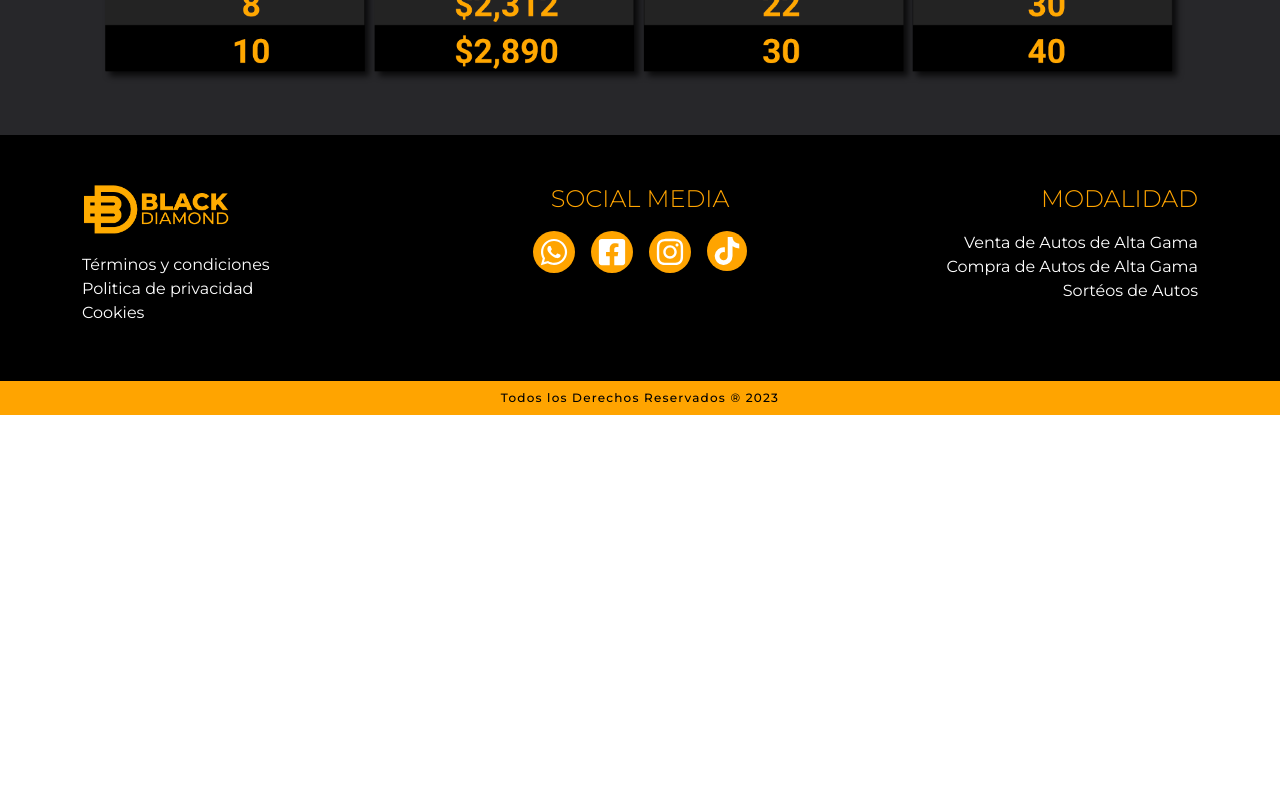
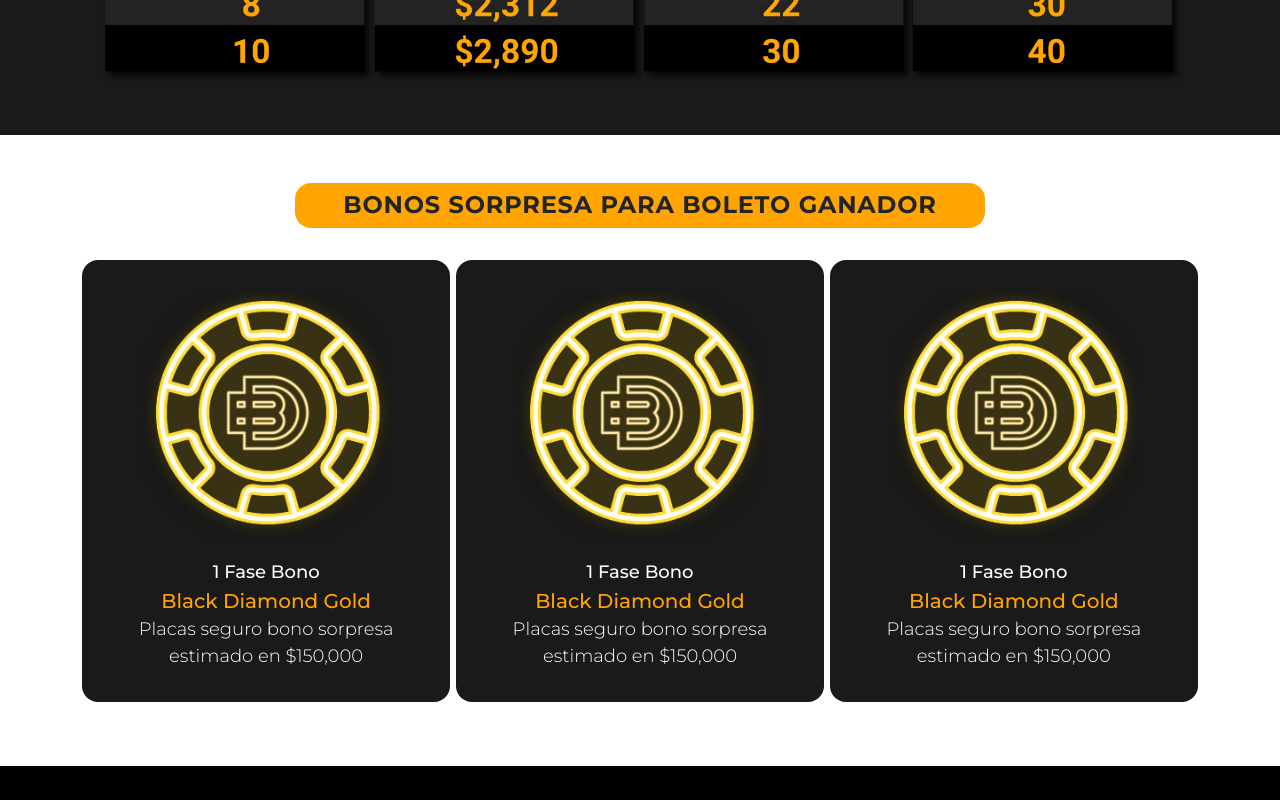
Before and after one commit to 4me7h/blackdiamond, a React (Create React App) app: page /sorteos in a window 1280 px wide. Shown: the part 1580-2380 px from the top of the page. Before the commit the page ends 1995 px from the top, so only its background shows below. Built offline with nearby package versions, Linux system fonts and the light colour scheme.

Commit message:
compnent: bonos

```diff
--- a/src/components/Bono.scss
+++ /dev/null
@@ -1,3 +0,0 @@
-.bono {
-    background-color: red;
-}
--- /dev/null
+++ b/src/components/Bonos.js
@@ -0,0 +1,55 @@
+import Col from "react-bootstrap/esm/Col";
+import Container from "react-bootstrap/esm/Container";
+import Row from "react-bootstrap/esm/Row";
+
+import imgBono01 from "../images/img-bono.png";
+
+const Bonos = () => {
+  return (
+    <>
+      <section className="bonos">
+        <Container>
+          <Row>
+            <Col>
+              <div className="bonos__container">
+                <div className="bonos__header">
+                  <h3><span className="text--subtitle-mark">Bonos sorpresa para boleto ganador</span></h3>
+                </div>
+                <div className="bonos__content">
+                  <ul className="bonos__list">
+                    <li className="bonos__item">
+                      <div className="bonos__card">
+                        <img className="bonos__card__img" src={imgBono01} alt="bonos-img"/>
+                        <span className="bonos__card__fase">1 Fase Bono</span>
+                        <span className="bonos__card__name">Black Diamond Gold</span>
+                        <span className="bonos__card__text">Placas seguro bono sorpresa estimado en $150,000</span>
+                      </div>
+                    </li>
+                    <li className="bonos__item">
+                      <div className="bonos__card">
+                        <img className="bonos__card__img" src={imgBono01} alt="bonos-img"/>
+                        <span className="bonos__card__fase">1 Fase Bono</span>
+                        <span className="bonos__card__name">Black Diamond Gold</span>
+                        <span className="bonos__card__text">Placas seguro bono sorpresa estimado en $150,000</span>
+                      </div>
+                    </li>
+                    <li className="bonos__item">
+                      <div className="bonos__card">
+                        <img className="bonos__card__img" src={imgBono01} alt="bonos-img"/>
+                        <span className="bonos__card__fase">1 Fase Bono</span>
+                        <span className="bonos__card__name">Black Diamond Gold</span>
+                        <span className="bonos__card__text">Placas seguro bono sorpresa estimado en $150,000</span>
+                      </div>
+                    </li>
+                  </ul>
+                </div>
+              </div>
+            </Col>
+          </Row>
+        </Container>
+      </section>
+    </>
+  )
+}
+
+export default Bonos
--- /dev/null
+++ b/src/components/Bonos.scss
@@ -0,0 +1,61 @@
+.bonos {
+    padding: 2rem 0;
+    @include media('md') {
+        padding: 3rem 0 4rem;
+    }
+    &__header {
+        text-align: center;
+        margin-bottom: 2rem;
+        @include media('md') {
+            margin-bottom: 2rem;
+        }
+    }
+
+    &__list {
+        @include reset-list;
+        display: flex;
+        flex-wrap: wrap;
+        justify-content: space-between;
+    }
+    &__item {
+        margin-bottom: 1rem;
+        width: 100%;
+        @include media('sm') {
+            width: 55%;
+            margin-left: auto;
+            margin-right: auto;
+        }
+        @include media('lg') {
+            width: 33%;
+            margin: 0;
+        }
+    }
+    &__card {
+        padding: 2rem 1rem;
+        background-color: $color-gray;
+        color: $color-white;
+        text-align: center;
+        border-radius: 1rem;
+
+        &__img {
+            width: 250px;
+            margin-bottom: 1rem;
+        }
+        &__fase {
+            display: block;
+            font-size: 18px;
+            font-weight: 500;
+        }
+        &__name {
+            display: block;
+            color: $color-yellow;
+            font-size: 20px;
+            font-weight: 500;
+        }
+        &__text {
+            display: block;
+            font-size: 18px;
+            font-weight: 300;
+        }
+    }
+}
--- a/src/components/Precios.scss
+++ b/src/components/Precios.scss
@@ -1,5 +1,5 @@
 .precios {
-    background-color: $color-shark;
+    background-color: $color-gray;
     padding: 2rem 0;
     @include media('md') {
         padding-top: 3rem;
--- a/src/pages/Sorteos.js
+++ b/src/pages/Sorteos.js
@@ -3,6 +3,7 @@ import Footer from "../components/Footer";
 import Hero from "../components/Hero";
 import Autos from "../components/Autos";
 import Precios from "../components/Precios";
+import Bonos from "../components/Bonos";
 
 import imgBackground from "../images/hero-sorteos.jpg";
 
@@ -16,6 +17,7 @@ function Sorteos() {
       />
       <Autos />
       <Precios />
+      <Bonos />
       <Footer />
     </>
   );
--- a/src/styles/Styles.scss
+++ b/src/styles/Styles.scss
@@ -12,3 +12,4 @@
 @import '../components/Gridimg.scss';
 @import '../components/Footer.scss';
 @import '../components/Precios.scss';
+@import '../components/Bonos.scss';
```
Also changed, not shown: src/components/Bono.js (deleted), src/images/img-bono.png (added).
